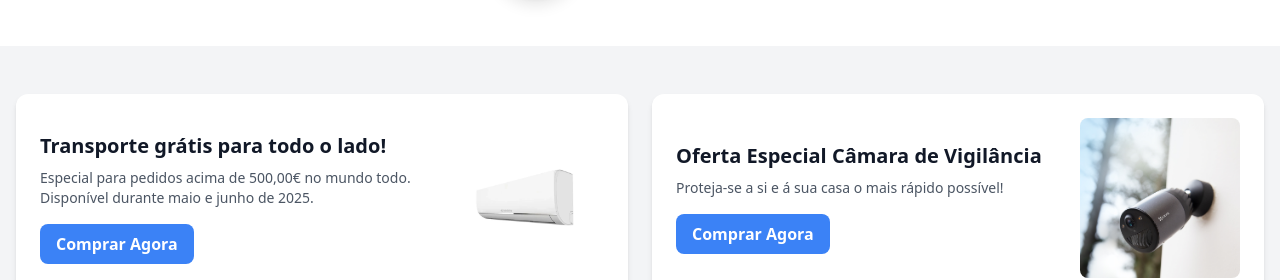
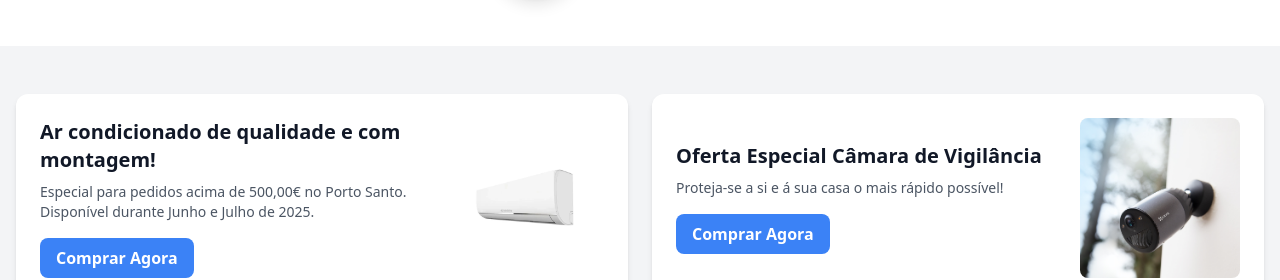
Before and after one commit to rcmempresa/nrenergias-frontend, a React (Vite) app: page / in a window 1280 px wide. Shown: the part 802-1082 px from the top of the page. Built offline with nearby package versions, Linux system fonts and the light colour scheme; no server answers.

Commit message:
+alteracoes

```diff
--- a/src/components/PromotionProducts.tsx
+++ b/src/components/PromotionProducts.tsx
@@ -9,12 +9,12 @@ const PromotionProducts = () => {
         <div className="bg-white p-6 rounded-xl shadow-md flex items-center gap-6">
           <div className="flex-1">
             <h2 className="text-xl font-semibold text-gray-900">
-              Transporte grátis para todo o lado!
+              Ar condicionado de qualidade e com montagem!
             </h2>
             <p className="text-gray-600 text-sm mt-2">
-              Especial para pedidos acima de 500,00€ no mundo todo.
+              Especial para pedidos acima de 500,00€ no Porto Santo.
               <br />
-              Disponível durante maio e junho de 2025.
+              Disponível durante Junho e Julho de 2025.
             </p>
             {/* Envolvendo o botão com Link para navegar até a página do produto */}
             <Link to="/produto/24"> {/* Substitua "1" pelo ID do produto */}
--- a/src/pages/ProductPage.tsx
+++ b/src/pages/ProductPage.tsx
@@ -15,7 +15,7 @@ const ProductPage = () => {
   const [loading, setLoading] = useState(true);
   const [error, setError] = useState(null);
   const [currentPage, setCurrentPage] = useState(1);
-  const [priceRange, setPriceRange] = useState(['', '']); // Strings vazias para permitir apagar 0 e 5000
+  const [priceRange, setPriceRange] = useState(['', '']);
   const productsPerPage = 10;
 
   useEffect(() => {
@@ -146,8 +146,8 @@ const ProductPage = () => {
                   >
                     <option value="">Todas as Categorias</option>
                     <option value="Ar Condicionado">Ar Condicionado</option>
-                    <option value="Câmara Segurança">Câmara de Segurança</option>
-                    <option value="Switch">Switch</option>
+                    <option value="Câmara Segurança">Câmara de Segurança/Vídeo Porteiro</option>
+                    <option value="Switch">Reyee</option>
                     <option value="Bombas de Calor">Bombas de Calor</option>
                   </select>
                 </div>
```
